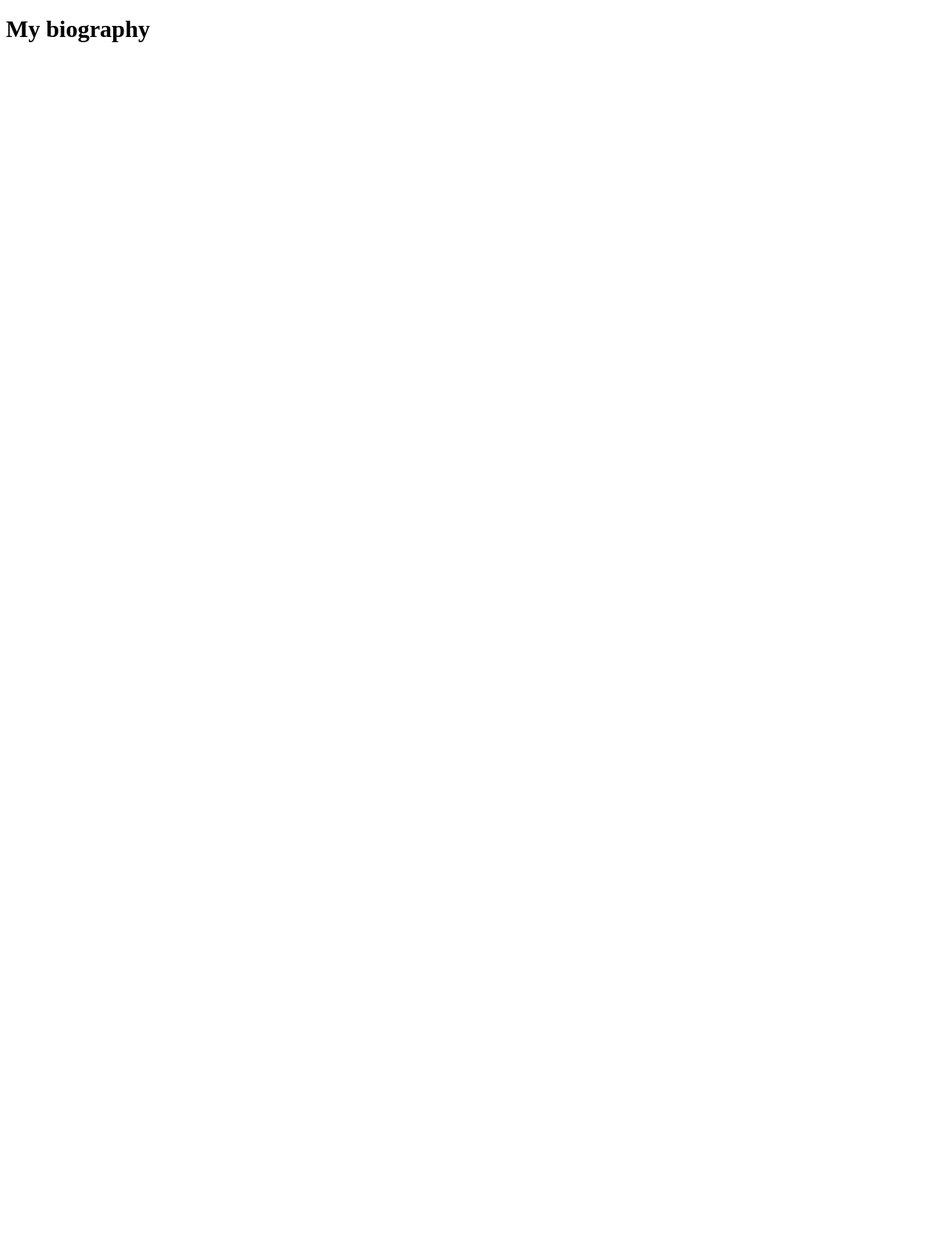
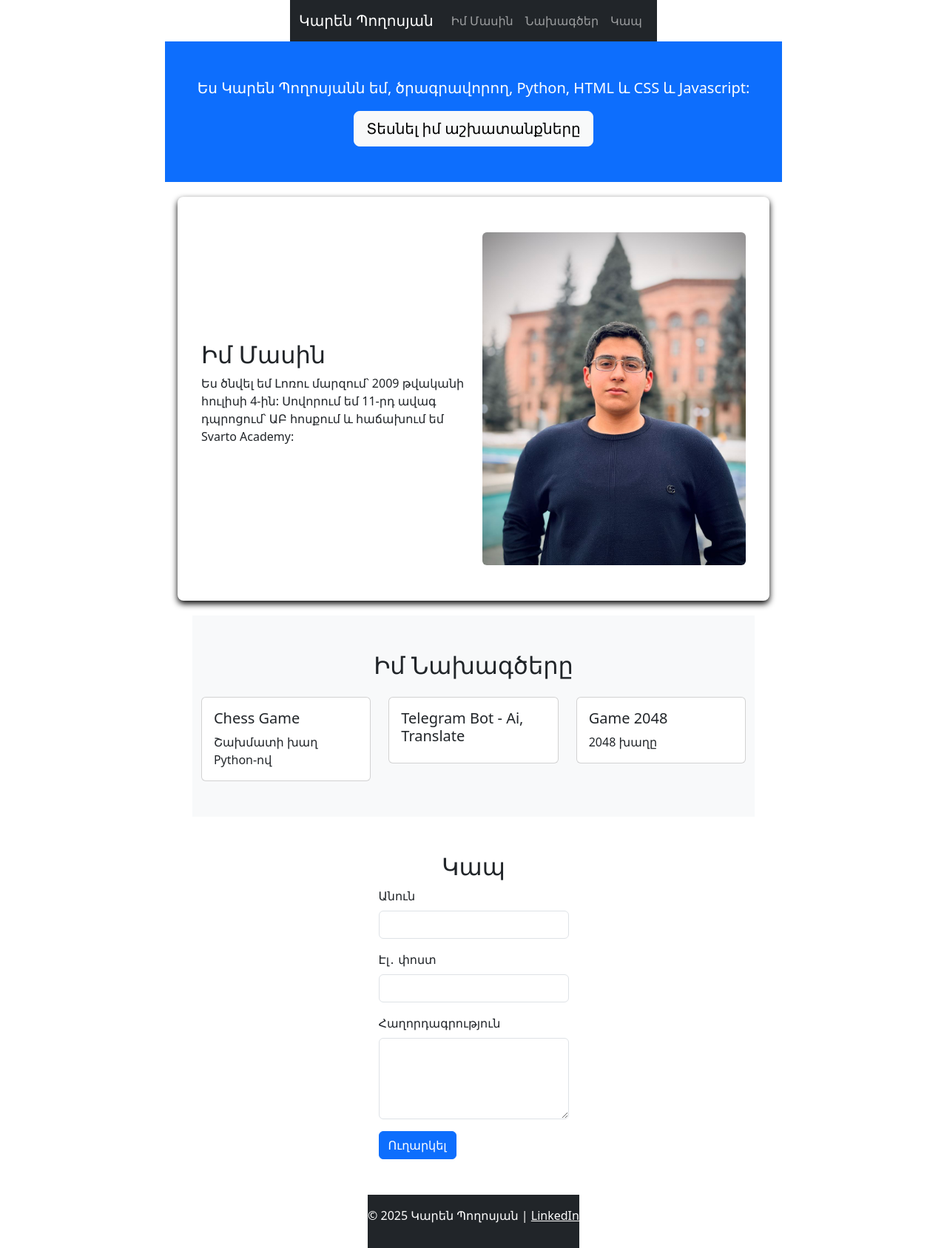
Before and after one commit to Karen042009/django_project_my_biography, a Django app: page /main/ in a window 1280 px wide. Before the commit the page is almost empty. Shown: the whole page at 74% size. Before the commit the page ends 57 px from the top, so only its background shows below. Run offline with Django 5.2, Linux system fonts and the light colour scheme.

Commit message:
Added html and css and images

```diff
--- a/my_biography/main/templates/index.html
+++ b/my_biography/main/templates/index.html
@@ -1,6 +1,105 @@
+{% load static %}
 <!DOCTYPE html>
-<html>
-    <body>
-        <h1>My biography</h1>
-    </body>
+<html lang="hy">
+
+<head>
+    <meta charset="UTF-8">
+    <meta name="viewport" content="width=device-width, initial-scale=1">
+    <title>Կարեն Պողոսյան</title>
+    <link href="{% static 'css/styles.css' %}" rel="stylesheet">
+    <link href="https://cdn.jsdelivr.net/npm/bootstrap@5.3.0/dist/css/bootstrap.min.css" rel="stylesheet">
+</head>
+
+
+<body>
+    <nav class="navbar navbar-expand-lg navbar-dark bg-dark">
+        <div class="container">
+            <a class="navbar-brand" href="#">Կարեն Պողոսյան</a>
+            <button class="navbar-toggler" type="button" data-bs-toggle="collapse" data-bs-target="#navbarNav">
+                <span class="navbar-toggler-icon"></span>
+            </button>
+            <div class="collapse navbar-collapse" id="navbarNav">
+                <ul class="navbar-nav ms-auto">
+                    <li class="nav-item"><a class="nav-link" href="#about">Իմ Մասին</a></li>
+                    <li class="nav-item"><a class="nav-link" href="#projects">Նախագծեր</a></li>
+                    <li class="nav-item"><a class="nav-link" href="#contact">Կապ</a></li>
+                </ul>
+            </div>
+        </div>
+    </nav>
+    <header class="bg-primary text-white text-center py-5">
+        <div class="container">
+            <p class="lead">Ես Կարեն Պողոսյանն եմ, ծրագրավորող, Python, HTML և CSS և Javascript:</p>
+            <a href="#projects" class="btn btn-light btn-lg">Տեսնել իմ աշխատանքները</a>
+        </div>
+    </header>
+    <section id="about" class="py-5">
+        <div class="container">
+            <div class="row align-items-center">
+                <div class="col-md-6">
+                    <h2>Իմ Մասին</h2>
+                    <p>Ես ծնվել եմ Լոռու մարզում՝ 2009 թվականի հուլիսի 4-ին: Սովորում եմ 11-րդ ավագ դպրոցում՝ ԱԲ հոսքում
+                        և հաճախում եմ Svarto Academy:</p>
+                </div>
+                <div class="col-md-6">
+                    <img src="{% static 'images/Karen.jpg' %}" class="img-fluid rounded" alt="Կարեն Պողոսյան" style="width: 400px; height: 450px; object-fit: cover;">
+                </div>
+            </div>
+        </div>
+    </section>
+    <section id="projects" class="py-5 bg-light">
+        <div class="container">
+            <h2 class="text-center mb-4">Իմ Նախագծերը</h2>
+            <div class="row">
+                <div class="col-md-4">
+                    <div class="card">
+                        <div class="card-body">
+                            <h5 class="card-title">Chess Game</h5>
+                            <p class="card-text">Շախմատի խաղ Python-ով</p>
+                        </div>
+                    </div>
+                </div>
+                <div class="col-md-4">
+                    <div class="card">
+                        <div class="card-body">
+                            <h5 class="card-title">Telegram Bot - Ai, Translate</h5>
+                        </div>
+                    </div>
+                </div>
+                <div class="col-md-4">
+                    <div class="card">
+                        <div class="card-body">
+                            <h5 class="card-title">Game 2048</h5>
+                            <p class="card-text">2048 խաղը</p>
+                        </div>
+                    </div>
+                </div>
+            </div>
+        </div>
+    </section>
+    <section id="contact" class="py-5">
+        <div class="container">
+            <h2 class="text-center">Կապ</h2>
+            <form>
+                <div class="mb-3">
+                    <label class="form-label">Անուն</label>
+                    <input type="text" class="form-control">
+                </div>
+                <div class="mb-3">
+                    <label class="form-label">Էլ․ փոստ</label>
+                    <input type="email" class="form-control">
+                </div>
+                <div class="mb-3">
+                    <label class="form-label">Հաղորդագրություն</label>
+                    <textarea class="form-control" rows="4"></textarea>
+                </div>
+                <button type="submit" class="btn btn-primary">Ուղարկել</button>
+            </form>
+        </div>
+    </section>
+    <footer class="bg-dark text-white text-center py-3">
+        <p>&copy; 2025 Կարեն Պողոսյան | <a href="#" class="text-white">LinkedIn</a></p>
+    </footer>
+</body>
+
 </html>
--- /dev/null
+++ b/my_biography/static/css/styles.css
@@ -0,0 +1,64 @@
+body {
+    font-family: Arial, sans-serif;
+    line-height: 1.6;
+    background: #ffffff;
+    color: #333;
+    margin: 0;
+    padding: 0;
+    display: flex;
+    flex-direction: column;
+    align-items: center;
+}
+
+header {
+    display: flex;
+    align-items: center;
+    background: #001f84;
+    color: rgb(255, 255, 255);
+    padding: 2em;
+}
+
+.profile {
+    display: flex;
+    align-items: center;
+}
+
+.profile-pic {
+    width: 100px;
+    height: 100px;
+    border-radius: 50%;
+    margin-right: 20px;
+}
+
+#about {
+    max-width: 800px;
+    background: white;
+    padding: 20px;
+    margin: 20px 0;
+    border-radius: 8px;
+    box-shadow: 0 4px 8px rgb(0, 0, 0);
+}
+
+.about-content {
+    display: flex;
+    align-items: flex-start;
+}
+
+.about-img {
+    width: 150px;
+    height: 200px;
+    margin-right: 20px, 10px;
+}
+
+#projects ul {
+    list-style-type: none;
+    padding: 0;
+}
+
+#projects li {
+    margin: 10px 0;
+}
+
+#contact p {
+    font-size: 1.2em;
+}
```
Also changed, not shown: my_biography/my_biography/settings.py (+38 -37 lines), my_biography/static/images/Karen.jpg (added).
